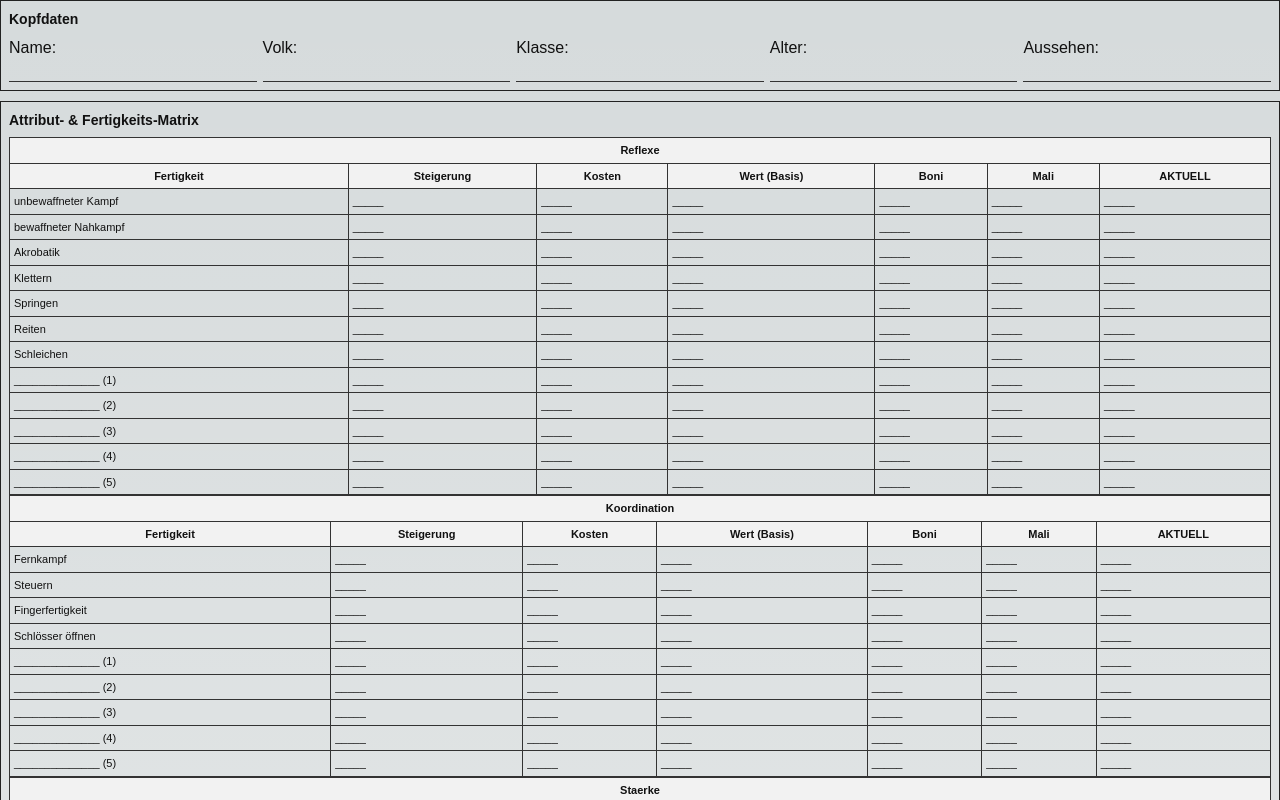
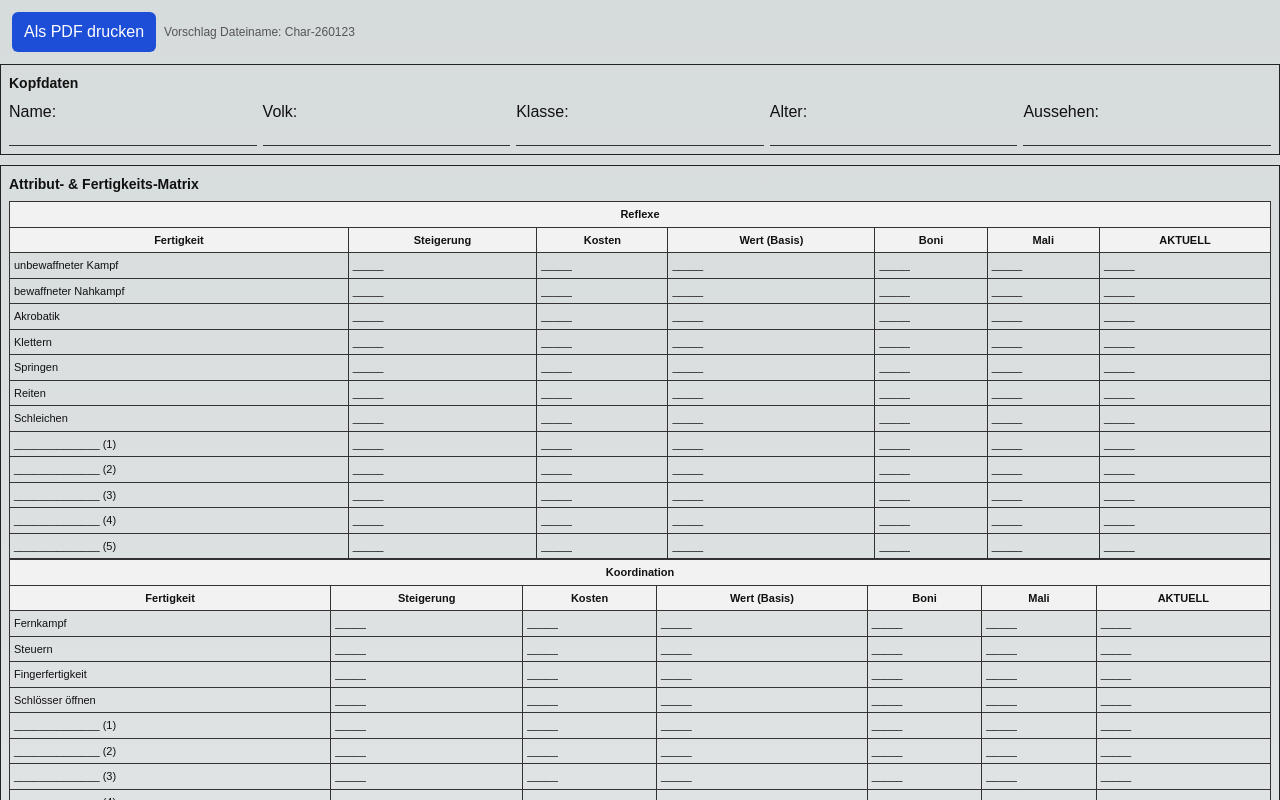
Before and after one commit to Harno131/pen-and-paper-d6-v0.1, a Next.js app: page /print in a window 1280 px wide. Shown: the top 800 px of the page. Built offline with nearby package versions, Linux system fonts and the light colour scheme.

Commit message:
Deploy: Fix Build

```diff
--- a/app/print/page.tsx
+++ b/app/print/page.tsx
@@ -34,6 +34,7 @@ const printStyles = `
   margin: 12mm;
 }
 @media print {
+  .no-print { display: none !important; }
   .page {
     page-break-after: always;
   }
@@ -60,9 +61,19 @@ body { margin: 0; font-family: Arial, sans-serif; color: #111; }
 
 export default function PrintPage() {
   const [printNotes, setPrintNotes] = useState('')
+  const [printTitle, setPrintTitle] = useState('')
 
   useEffect(() => {
     const load = async () => {
+      const now = new Date()
+      const yy = String(now.getFullYear()).slice(-2)
+      const mm = String(now.getMonth() + 1).padStart(2, '0')
+      const dd = String(now.getDate()).padStart(2, '0')
+      const title = `Char-${yy}${mm}${dd}`
+      setPrintTitle(title)
+      if (typeof document !== 'undefined') {
+        document.title = title
+      }
       const groupId = typeof window !== 'undefined' ? localStorage.getItem('groupId') : null
       if (!groupId) return
       const settings = await getGroupSettings(groupId)
@@ -81,6 +92,24 @@ export default function PrintPage() {
   return (
     <div>
       <style>{printStyles}</style>
+      <div className="no-print" style={{ padding: 12, display: 'flex', gap: 8 }}>
+        <button
+          onClick={() => window.print()}
+          style={{
+            padding: '8px 12px',
+            borderRadius: 6,
+            background: '#1d4ed8',
+            color: '#fff',
+            border: 'none',
+            cursor: 'pointer',
+          }}
+        >
+          Als PDF drucken
+        </button>
+        <div style={{ fontSize: 12, color: '#555', alignSelf: 'center' }}>
+          Vorschlag Dateiname: {printTitle}
+        </div>
+      </div>
       <div className="page">
         <div className="section">
           <div className="section-title">Kopfdaten</div>
--- a/app/spielleiter/page.tsx
+++ b/app/spielleiter/page.tsx
@@ -3464,6 +3464,14 @@ export default function SpielleiterPage() {
                   >
                     Speichern
                   </button>
+                  <button
+                    onClick={() => {
+                      window.open('/print', '_blank', 'noopener,noreferrer')
+                    }}
+                    className="px-5 py-2.5 bg-white/10 hover:bg-white/20 text-white rounded-lg font-semibold transition-all duration-300"
+                  >
+                    Druckansicht öffnen
+                  </button>
                 </div>
               </div>
             )}
```
